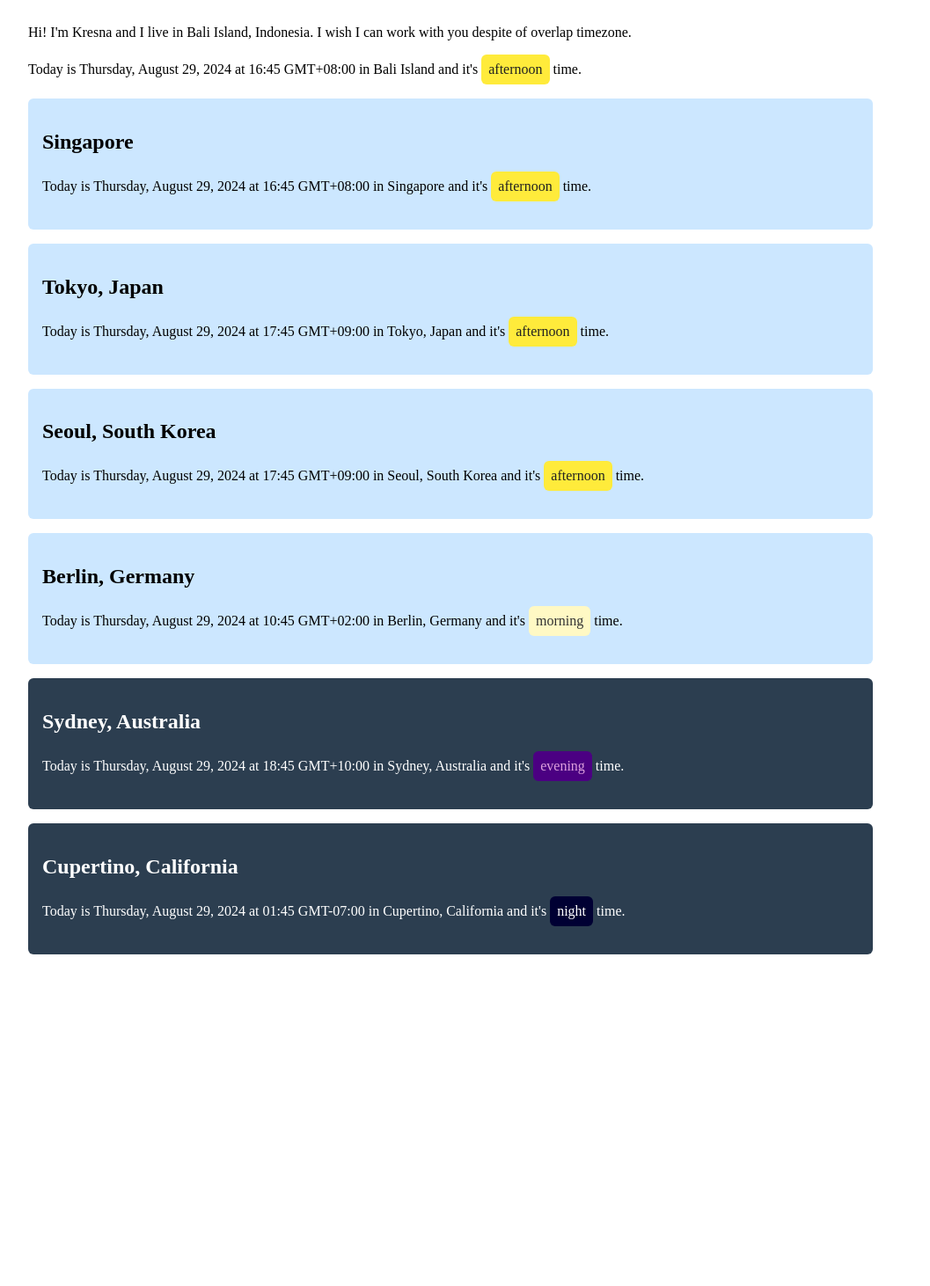
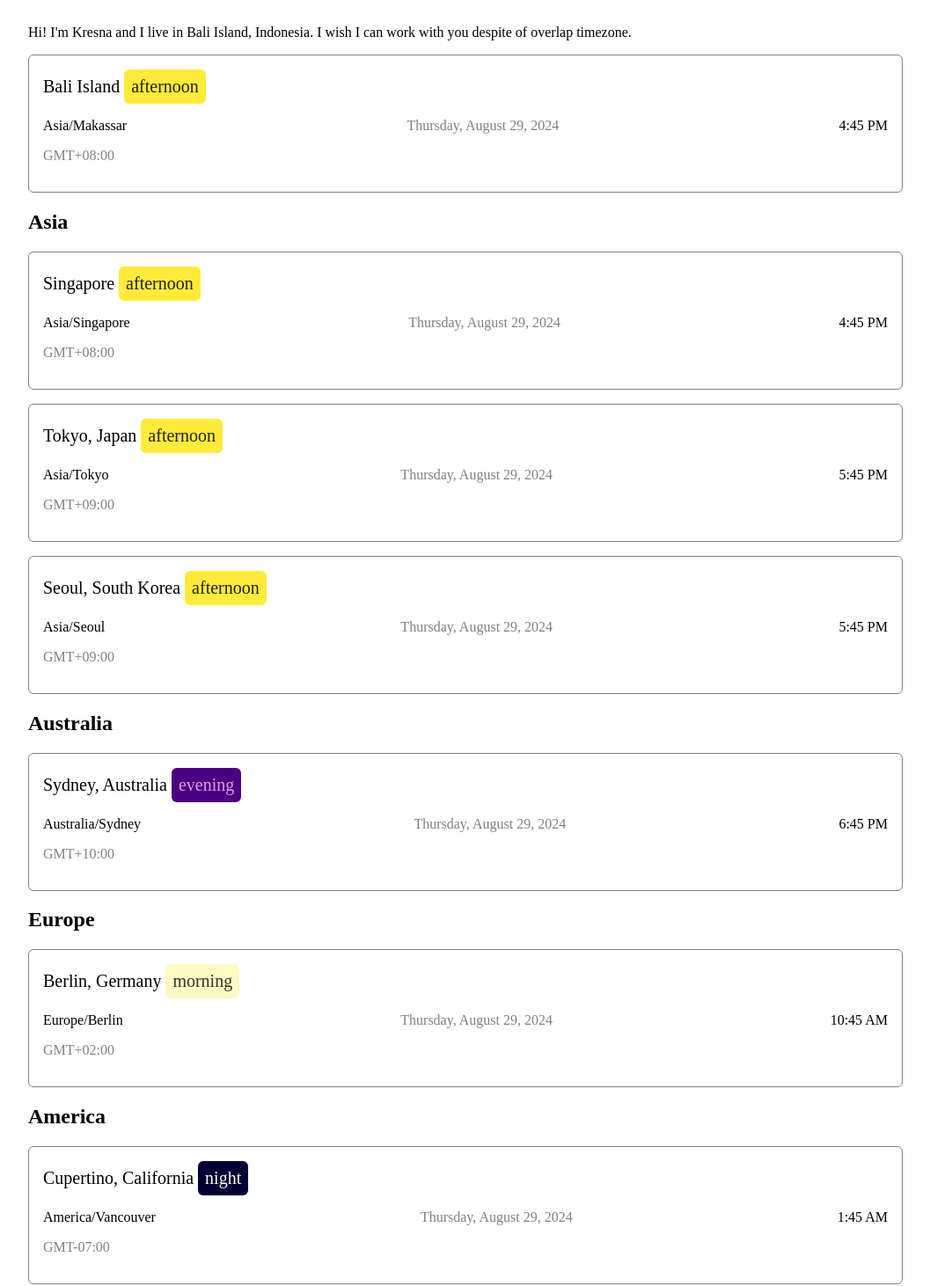
Before and after one commit to kresnasatya/timezone, a SvelteKit app: page / in a window 1280 px wide. Shown: the part 52-1514 px from the top of the page at 88% size, without its empty margins (128-1185 px from the left). Before the commit the page ends 1153 px from the top, so only its background shows below. Built offline with nearby package versions, Linux system fonts and the light colour scheme.

Commit message:
redesign page

```diff
--- a/src/routes/+page.svelte
+++ b/src/routes/+page.svelte
@@ -1,8 +1,13 @@
 <script>
     import { onInterval } from '$lib/utils';
-    import { getTZDateTimeFormatted, getTZDifferenceFormatted, getConclusionOnTZDiff } from "$lib/timezone";
+    import { getTZDateTimeFormatted, getTZName, getFullDate, getTime } from "$lib/timezone";
 
-    const timeZones = [
+    const defaultTimeZone = {
+        name: 'Bali Island',
+        tz: 'Asia/Makassar'
+    };
+
+    const asiaTimeZones = [
         {
             name: 'Singapore',
             tz: 'Asia/Singapore'
@@ -14,15 +19,24 @@
         {
             name: 'Seoul, South Korea',
             tz: 'Asia/Seoul'
-        },
+        }
+    ];
+
+    const europeTimeZones = [
         {
             name: 'Berlin, Germany',
             tz: 'Europe/Berlin'
-        },
+        }
+    ];
+
+    const australiaTimeZones = [
         {
             name: 'Sydney, Australia',
             tz: 'Australia/Sydney'
-        },
+        }
+    ];
+
+    const americaTimeZones = [
         {
             name: 'Cupertino, California',
             tz: 'America/Vancouver'
@@ -50,7 +64,7 @@
     /**
 	 * @param {string} timeZone
 	 */
-    function getTime(timeZone) {
+    function getTimeClass(timeZone) {
         const hours = parseInt(new Date().toLocaleString('en-US', { timeZone, hour: '2-digit', hour12: false }));
         if (hours >= 6 && hours < 12) {
             return 'morning';
@@ -66,14 +80,97 @@
 
 <div class="container" style="margin: 0 auto;">
     <h1>timezone.kresna.me</h1>
-    <p>Hi! I'm Kresna and I live in Bali Island, Indonesia. I wish I can work with you despite of overlap timezone.</p>
-    <p>Today is {getTZDateTimeFormatted('Asia/Singapore', currentTime)} in Bali Island and it's <span class="{getTime('Asia/Singapore')} inline-block p-2 rounded-md font-medium">{getTime('Asia/Singapore')}</span> time.</p>
+    <p>Hi! I'm Kresna and I live in {defaultTimeZone.name}, Indonesia. I wish I can work with you despite of overlap timezone.</p>
 
-    {#each timeZones as timeZone}
-        <div class="rounded-md timezone {getTimeZoneClass(timeZone.tz)}">
-            <h2>{timeZone.name}</h2>
-            <p>Today is {getTZDateTimeFormatted(timeZone.tz, currentTime)} in {timeZone.name} and it's <span class="{getTime(timeZone.tz)} inline-block p-2 rounded-md font-medium">{getTime(timeZone.tz)}</span> time.</p>
-            <p class="conclusion"></p>
+    <div style="width: 100%; border: 1px solid gray;" class="rounded-md timezone">
+        <p class="font-medium" style="font-size: 1.25rem; margin: 0; padding: 0;">{defaultTimeZone.name} <span class="{getTimeClass(defaultTimeZone.tz)} inline-block p-2 rounded-md font-medium">{getTimeClass(defaultTimeZone.tz)}</span></p>
+        <div style="display: flex; justify-content: space-between; gap: 4px;">
+            <div>
+                <p>{defaultTimeZone.tz}</p>
+                <p style="color: gray;">{getTZName(defaultTimeZone.tz)}</p>
+            </div>
+            <div>
+                <p style="color: gray;">{getFullDate(defaultTimeZone.tz)}</p>
+            </div>
+            <div>
+                <p>{getTime(defaultTimeZone.tz)}</p>
+            </div>
+        </div>
+    </div>
+
+    <h2>Asia</h2>
+    {#each asiaTimeZones as timeZone}
+        <div style="width: 100%; border: 1px solid gray;" class="rounded-md timezone">
+            <p class="font-medium" style="font-size: 1.25rem; margin: 0; padding: 0;">{timeZone.name} <span class="{getTimeClass(timeZone.tz)} inline-block p-2 rounded-md font-medium">{getTimeClass(timeZone.tz)}</span></p>
+            <div style="display: flex; justify-content: space-between; gap: 4px;">
+                <div>
+                    <p>{timeZone.tz}</p>
+                    <p style="color: gray;">{getTZName(timeZone.tz)}</p>
+                </div>
+                <div>
+                    <p style="color: gray;">{getFullDate(timeZone.tz)}</p>
+                </div>
+                <div>
+                    <p>{getTime(timeZone.tz)}</p>
+                </div>
+            </div>
+        </div>
+    {/each}
+
+    <h2>Australia</h2>
+    {#each australiaTimeZones as timeZone}
+        <div style="width: 100%; border: 1px solid gray;" class="rounded-md timezone">
+            <p class="font-medium" style="font-size: 1.25rem; margin: 0; padding: 0;">{timeZone.name} <span class="{getTimeClass(timeZone.tz)} inline-block p-2 rounded-md font-medium">{getTimeClass(timeZone.tz)}</span></p>
+            <div style="display: flex; justify-content: space-between; gap: 4px;">
+                <div>
+                    <p>{timeZone.tz}</p>
+                    <p style="color: gray;">{getTZName(timeZone.tz)}</p>
+                </div>
+                <div>
+                    <p style="color: gray;">{getFullDate(timeZone.tz)}</p>
+                </div>
+                <div>
+                    <p>{getTime(timeZone.tz)}</p>
+                </div>
+            </div>
+        </div>
+    {/each}
+
+    <h2>Europe</h2>
+    {#each europeTimeZones as timeZone}
+        <div style="width: 100%; border: 1px solid gray;" class="rounded-md timezone">
+            <p class="font-medium" style="font-size: 1.25rem; margin: 0; padding: 0;">{timeZone.name} <span class="{getTimeClass(timeZone.tz)} inline-block p-2 rounded-md font-medium">{getTimeClass(timeZone.tz)}</span></p>
+            <div style="display: flex; justify-content: space-between; gap: 4px;">
+                <div>
+                    <p>{timeZone.tz}</p>
+                    <p style="color: gray;">{getTZName(timeZone.tz)}</p>
+                </div>
+                <div>
+                    <p style="color: gray;">{getFullDate(timeZone.tz)}</p>
+                </div>
+                <div>
+                    <p>{getTime(timeZone.tz)}</p>
+                </div>
+            </div>
+        </div>
+    {/each}
+
+    <h2>America</h2>
+    {#each americaTimeZones as timeZone}
+        <div style="width: 100%; border: 1px solid gray;" class="rounded-md timezone">
+            <p class="font-medium" style="font-size: 1.25rem; margin: 0; padding: 0;">{timeZone.name} <span class="{getTimeClass(timeZone.tz)} inline-block p-2 rounded-md font-medium">{getTimeClass(timeZone.tz)}</span></p>
+            <div style="display: flex; justify-content: space-between; gap: 4px;">
+                <div>
+                    <p>{timeZone.tz}</p>
+                    <p style="color: gray;">{getTZName(timeZone.tz)}</p>
+                </div>
+                <div>
+                    <p style="color: gray;">{getFullDate(timeZone.tz)}</p>
+                </div>
+                <div>
+                    <p>{getTime(timeZone.tz)}</p>
+                </div>
+            </div>
         </div>
     {/each}
 </div>
```
